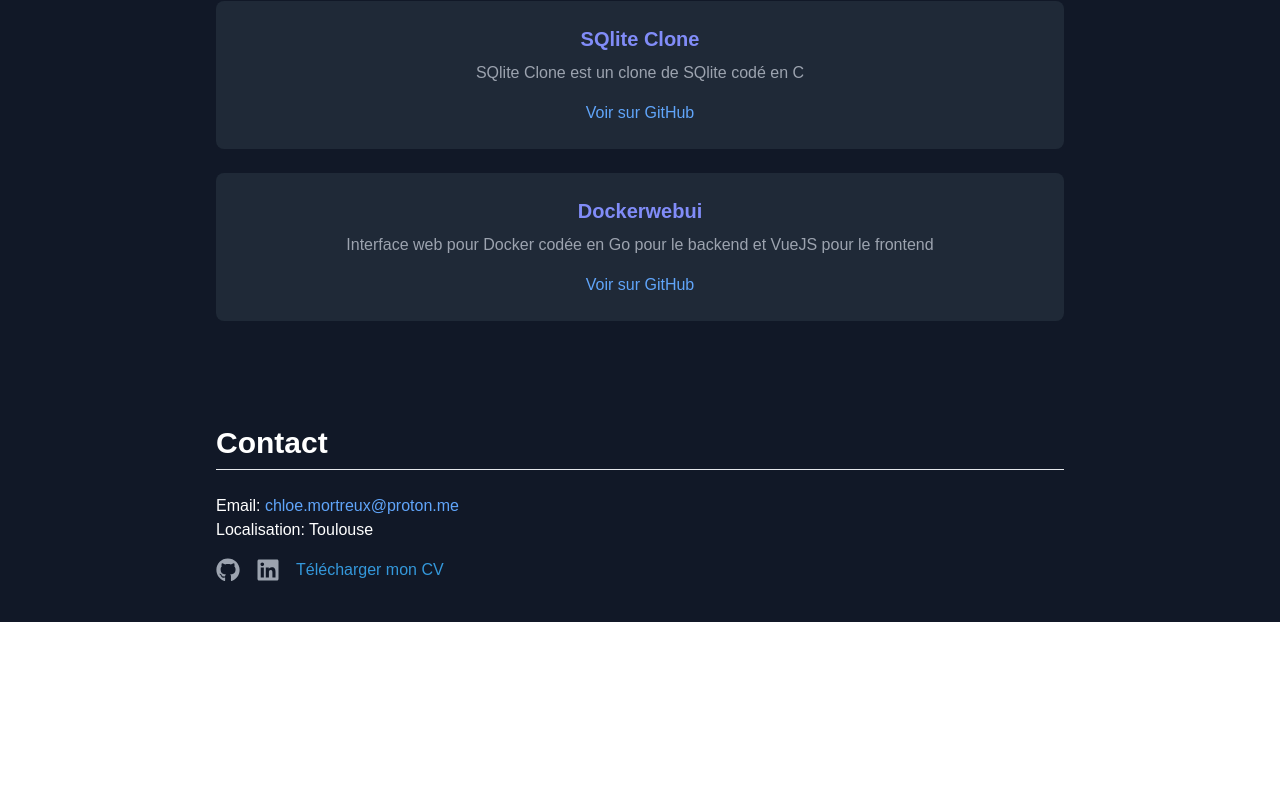
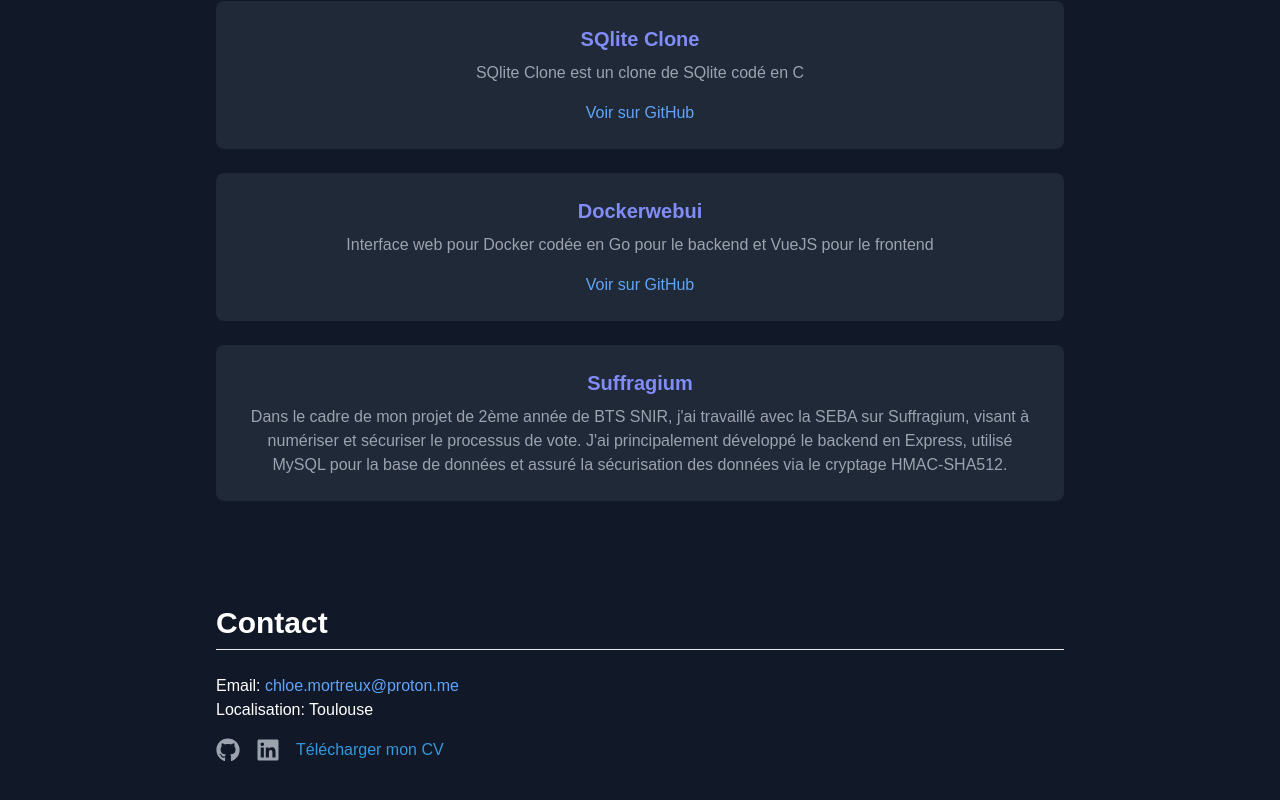
Before and after one commit to RikiLaNeko/Portfolio, a Next.js app: page / in a window 1280 px wide. Shown: the part 2602-3402 px from the top of the page. Before the commit the page ends 3224 px from the top, so only its background shows below. Built offline with nearby package versions, Linux system fonts and the light colour scheme.

Commit message:
Ajout de suffraguim

```diff
--- a/app/page.tsx
+++ b/app/page.tsx
@@ -6,7 +6,7 @@ import { FaGithub, FaLinkedin } from "react-icons/fa";
 interface ProjectCardProps {
   title: string;
   description: string;
-  link: string;
+  link: string | null | undefined;
 }
 
 const techLinks = {
@@ -76,6 +76,11 @@ const projects = [
     description:
       "Interface web pour Docker codée en Go pour le backend et VueJS pour le frontend",
     link: "https://github.com/RikiLaNeko/dockerwebui",
+  },
+  {
+    title: "Suffragium",
+    description:
+      "Dans le cadre de mon projet de 2ème année de BTS SNIR, j\'ai travaillé avec la SEBA sur Suffragium, visant à numériser et sécuriser le processus de vote. J\'ai principalement développé le backend en Express, utilisé MySQL pour la base de données et assuré la sécurisation des données via le cryptage HMAC-SHA512.",
   },
 ];
 
@@ -201,7 +206,7 @@ export default function Home() {
               key={title}
               title={title}
               description={description}
-              link={link}
+              link={link ?? null}
             />
           ))}
         </ul>
@@ -231,11 +236,7 @@ export default function Home() {
           >
             <FaLinkedin />
           </a>
-          <a
-            href="/docs/CV.pdf"
-            target="_blank"
-            rel="noopener noreferrer"
-          >
+          <a href="/docs/CV.pdf" target="_blank" rel="noopener noreferrer">
             Télécharger mon CV
           </a>
         </div>
```
